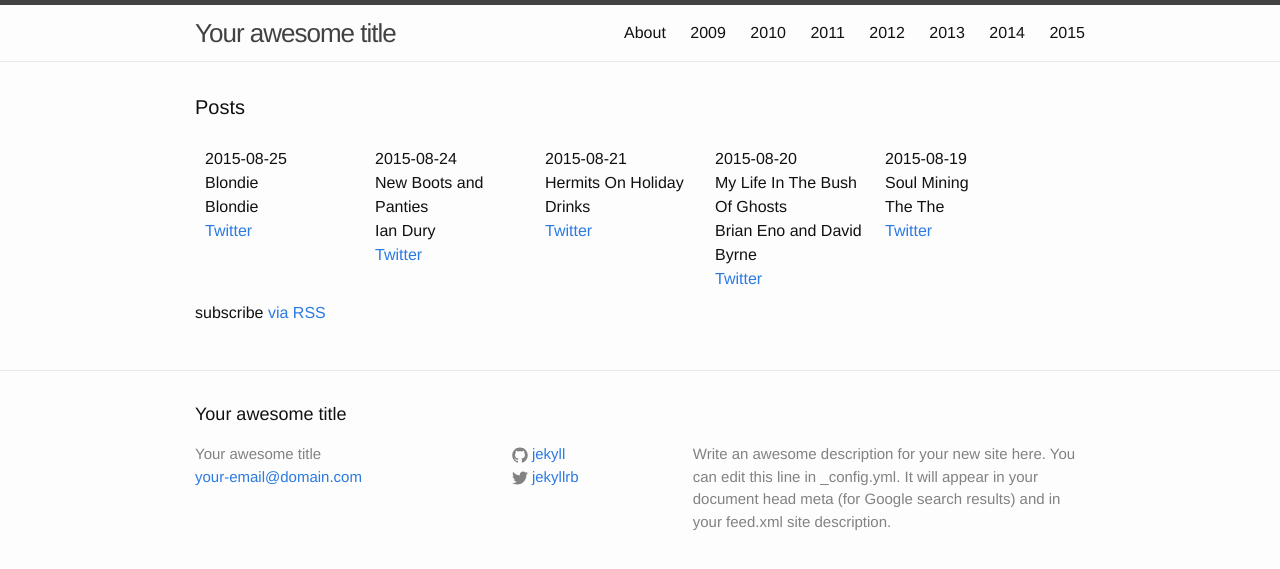
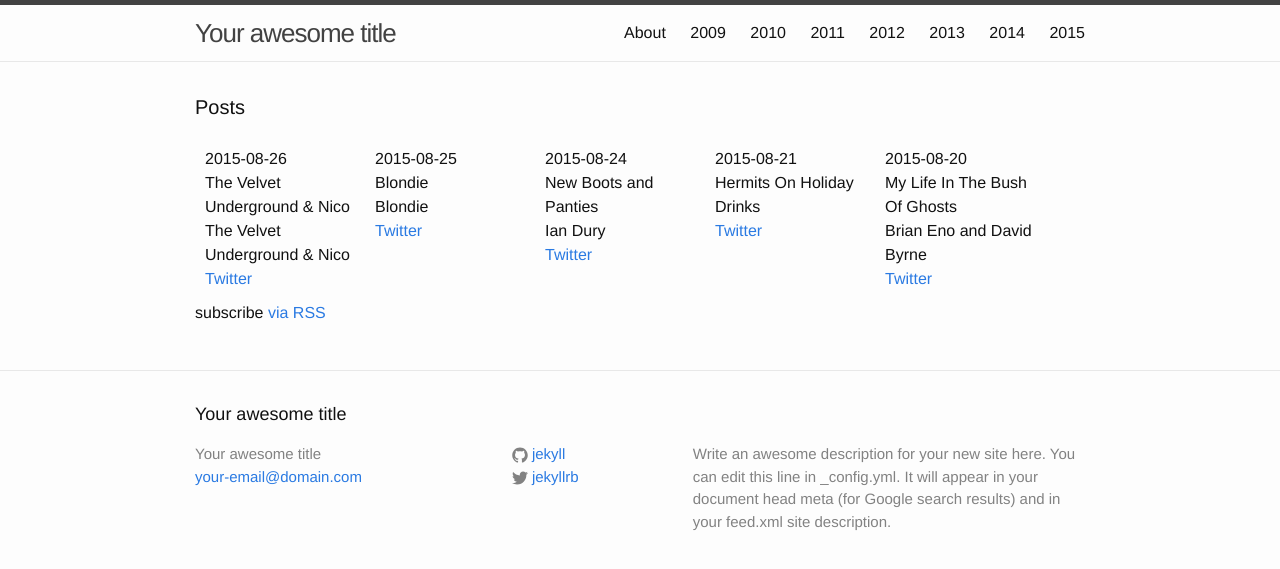
Before and after one commit to karaken12/bbc6musicaotd, a Jekyll site: the page built from site/index.html, in a window 1280 px wide. Shown: the top 569 px of the page. Built offline with Jekyll 4.4.1, drawn with Linux system fonts in a browser that asks for light colours.

Commit message:
Album for 2015-08-26.

```diff
--- a/site/_data/year/2015.yml
+++ b/site/_data/year/2015.yml
@@ -812,3 +812,8 @@
   title: Blondie
   twitter: https://twitter.com/BBC6Music/status/636178755296329728
   spotify-id: 54V45InMvJ6uVtRtO6h1Co
+- date: 2015-08-26
+  artist: The Velvet Underground & Nico
+  title: The Velvet Underground & Nico
+  twitter: https://twitter.com/BBC6Music/status/636541491280773120
+  spotify-id: 3o7MFtKiZazZfZnW7dqwHA
```
